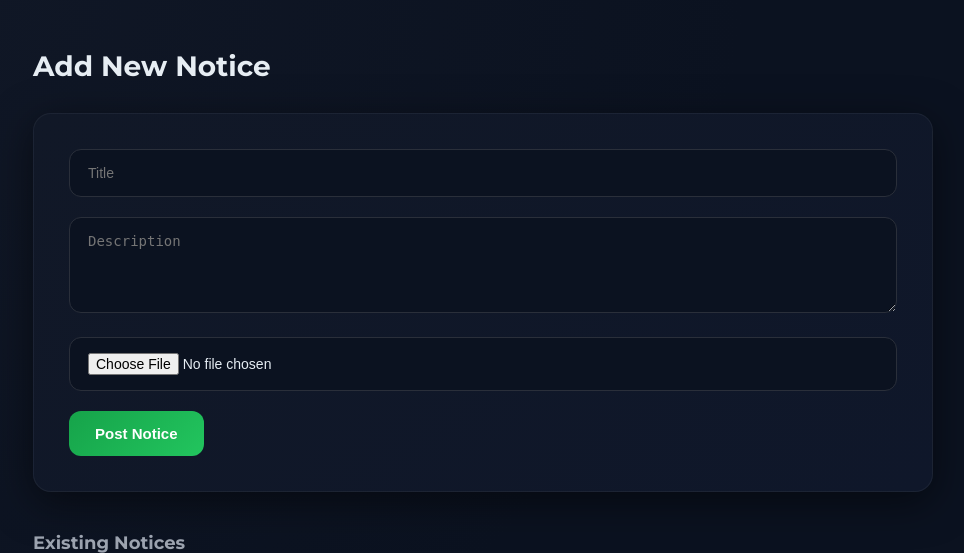
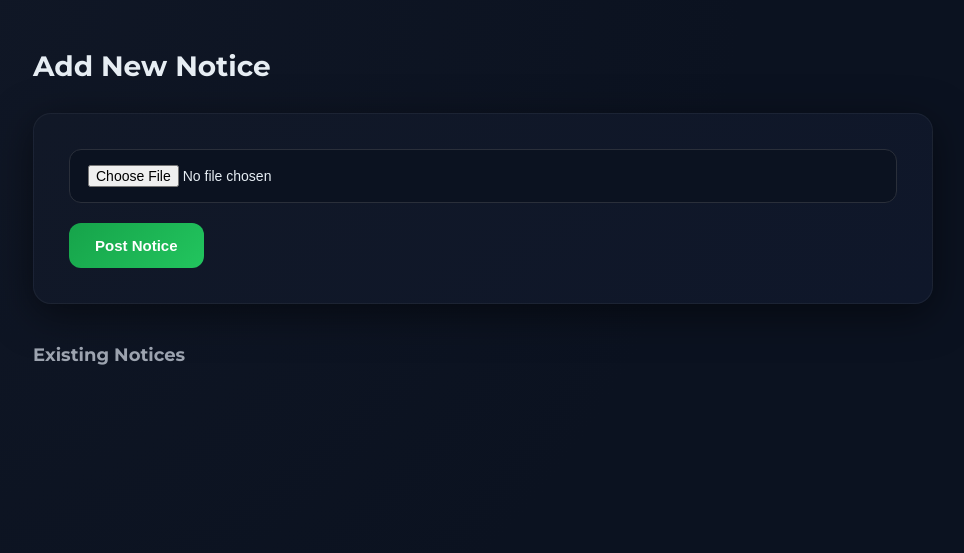
Before and after one commit to harshitsharma0385/notice-server, a Flask app: page / in a window 1280 px wide. Shown: the part 81-634 px from the top of the page, without its empty margins (157-1121 px from the left). Run offline with Flask 3, Linux system fonts and the light colour scheme; the visitor is signed in with stand-in values (Sample User, id 1); data that the repository does not hold is empty.

Commit message:
Remove text, added image upload feature

```diff
--- a/app.py
+++ b/app.py
@@ -25,7 +25,7 @@ cloudinary.config(
 
 # Login Panel
 
-ADMIN_PASSWORD =  os.getenv("ADMIN_PASSWORD")
+ADMIN_PASSWORD = os.getenv("ADMIN_PASSWORD")
 @app.route("/login", methods=["GET", "POST"])
 def login():
     if(request.method == "POST"):
@@ -106,8 +106,8 @@ def get_notices():
     for notice in notices:
         formatted_notice = {
             "_id": str(notice["_id"]),
-            "title": notice.get("title", ""),
-            "description": notice.get("description", ""),
+            # "title": notice.get("title", ""),
+            # "description": notice.get("description", ""),
             "image_url": notice.get("image_url", ""),
             "created_at": notice["created_at"].strftime("%Y-%m-%d %H:%M")
         }
--- a/templates/admin.html
+++ b/templates/admin.html
@@ -43,8 +43,8 @@
             <h1>Add New Notice</h1>
 
             <form action="/add" method="POST" enctype="multipart/form-data">
-                <input type="text" name="title" placeholder="Title" required>
-                <textarea name="description" placeholder="Description" rows="4" required></textarea>
+                <!-- <input type="text" name="title" placeholder="Title" required>
+                <textarea name="description" placeholder="Description" rows="4" required></textarea> -->
                 <input type="file" name="image" accept="image/*" onchange="previewImage(event)">
                 <img id = "imagePreview" class="preview-image">
                 <button type="submit">Post Notice</button>
@@ -54,12 +54,12 @@
 
             {% for notice in notices %}
             <div class="card">
-                <h3>{{ notice.title }}</h3>
-                <p>{{ notice.description }}</p>
+                <!-- <h3>{{ notice.title }}</h3>
+                <p>{{ notice.description }}</p> -->
 
-                <% if notice.image_url %>
+                {% if notice.image_url %}
                     <img src = "{{ notice.image_url }}" class="notice-image">
-                <% endif %>
+                {% endif %}
 
                 <a class="delete" href="/delete/{{ notice._id }}">Delete</a>
             </div>
@@ -76,7 +76,7 @@
     <script>
         function previewImage(event){
             const preview = document.getElementById("imagePreview");
-            preview.src = URL.createdObjectURL(event.target.files[0]);
+            preview.src = URL.createObjectURL(event.target.files[0]);
             preview.style.display = "block";
         }
     </script>
```
